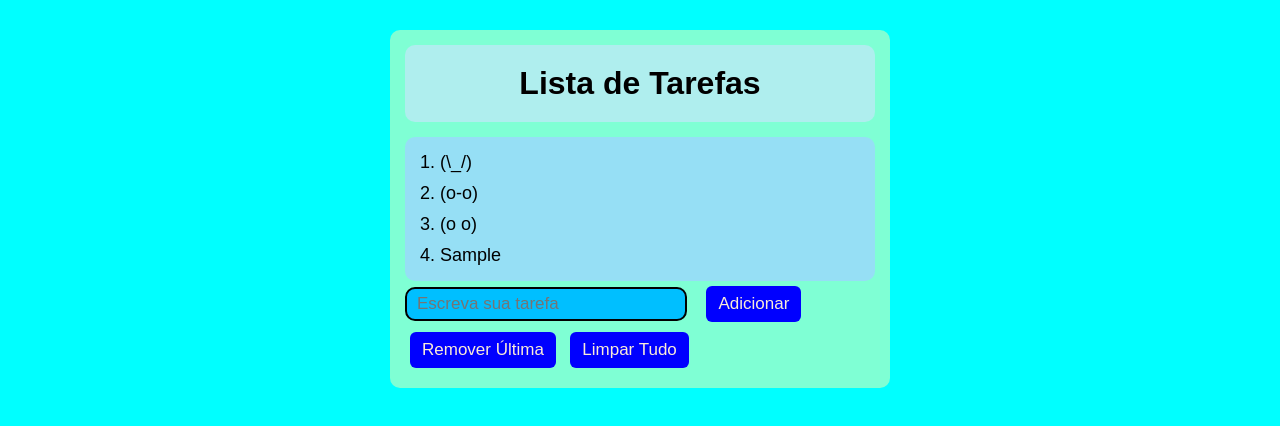
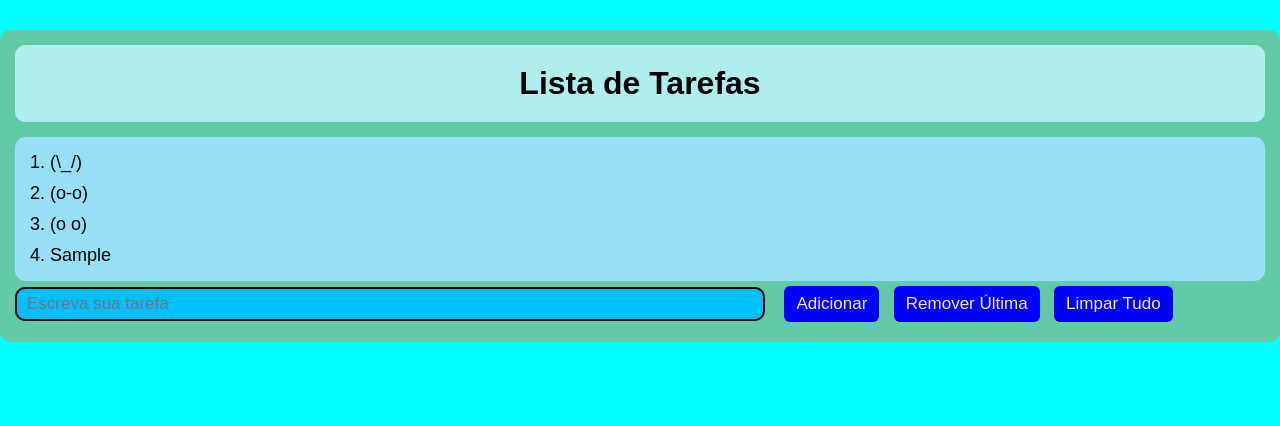
Before and after one commit to thisispedrin/desafio-da-semana-02, a plain HTML site: page index.html in a window 1280 px wide. Both pictures are taken after typing "Sample" into the empty fields and a click on the button "Adicionar". Drawn offline with Linux system fonts and the light colour scheme.

Commit message:
Update index.html

```diff
--- a/index.html
+++ b/index.html
@@ -16,9 +16,9 @@
             font-family: sans-serif;
         }
         div {
-            background-color: aquamarine;
+            background-color: rgb(99, 202, 168);
             padding: 15px;
-            max-width: 500px;
+            max-width: 100%;
             margin: 30px auto;
             border-radius: 10px;
         }
@@ -53,6 +53,8 @@
             padding: 10px;
             margin-top: 15px;
             border-radius: 10px;
+            max-height: 300px;
+            overflow-y: auto;
         }
         li {
             padding: 5px;
@@ -82,6 +84,11 @@
             alert("Escreva uma tarefa para adicionar");
             return;
         }
+        else if (tarefa.length <= 2) {
+            alert("a tarefa precisa ter mais que duas letras")
+            return;
+        }
+        else{}
 
         tarefas.push(tarefa);
         input.value = "";
```
